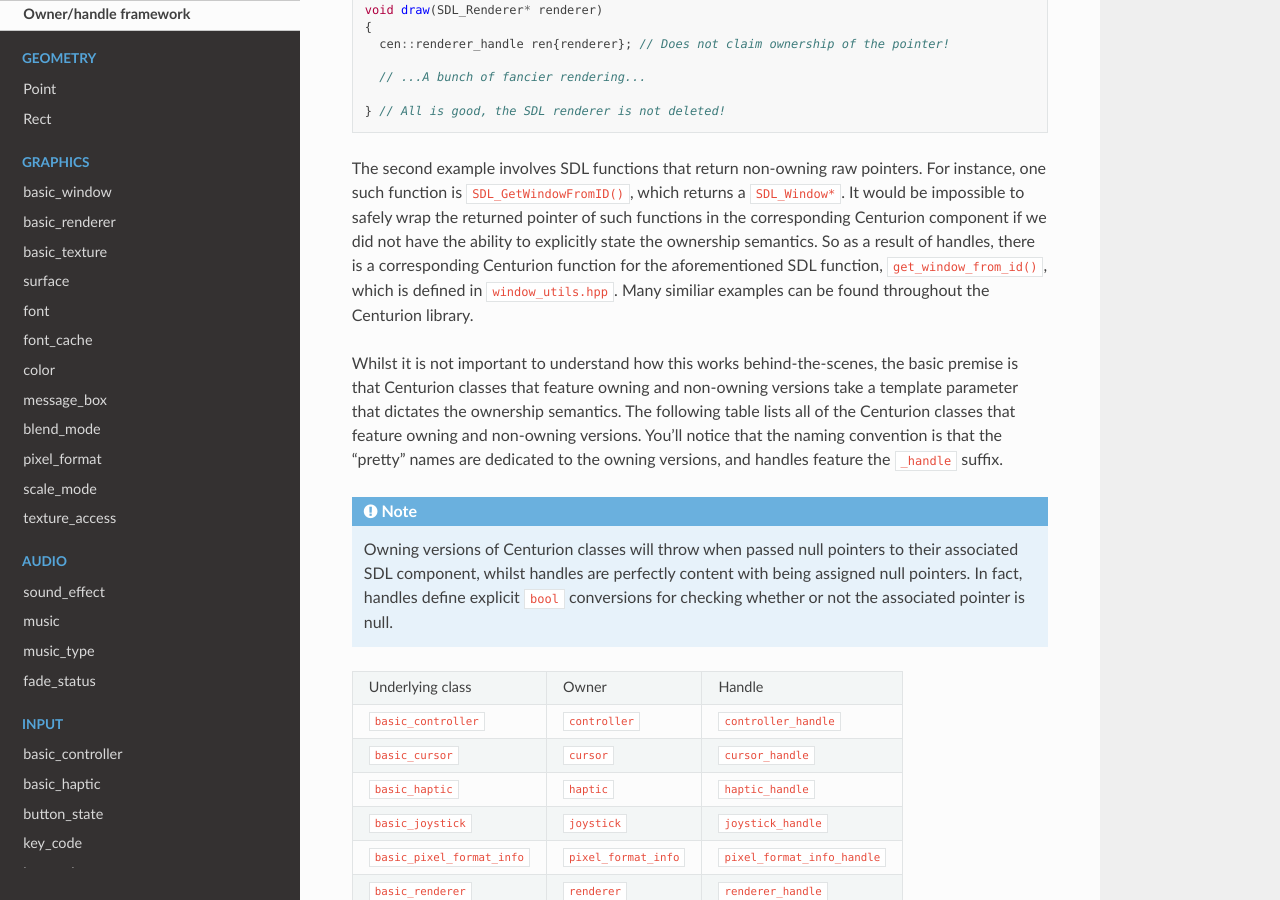
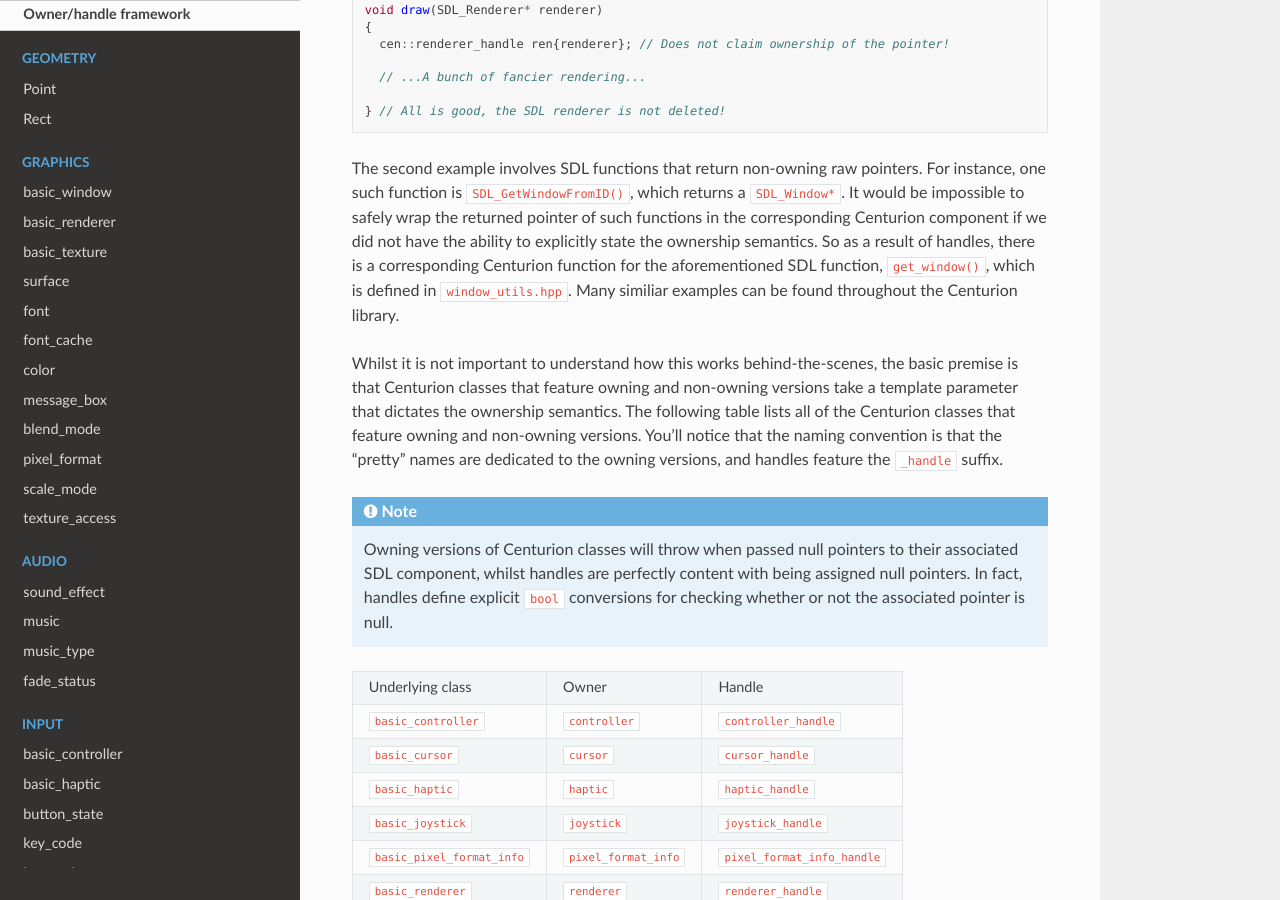
Before and after one commit to albin-johansson/centurion, a Sphinx documentation site: the page built from docs/pages/owner_handle_api.rst, in a window 1280 px wide and 900 px high, scrolled down 1430 px. Built offline with Sphinx 7.4.7 and the Read the Docs theme 2.0.0, drawn with Linux system fonts in a browser that asks for light colours; pages that are not in the unit, such as notebooks, are missing from menus.

Commit message:
Rename get_window_from_id to get_window

```diff
--- a/docs/pages/api/graphics/basic_window.rst
+++ b/docs/pages/api/graphics/basic_window.rst
@@ -48,7 +48,7 @@ The following functions are located in the ``window_utils.hpp`` header.
   :outline:
   :no-link:
 
-.. doxygenfunction:: get_window_from_id(u32 id) noexcept -> window_handle
+.. doxygenfunction:: get_window(u32 id) noexcept -> window_handle
   :outline:
   :no-link:
 
--- a/docs/pages/owner_handle_api.rst
+++ b/docs/pages/owner_handle_api.rst
@@ -83,7 +83,7 @@ The second example involves SDL functions that return non-owning raw pointers. F
 function is ``SDL_GetWindowFromID()``, which returns a ``SDL_Window*``. It would be impossible to safely
 wrap the returned pointer of such functions in the corresponding Centurion component if we did not
 have the ability to explicitly state the ownership semantics. So as a result of handles, there is a corresponding
-Centurion function for the aforementioned SDL function, ``get_window_from_id()``, which is defined in
+Centurion function for the aforementioned SDL function, ``get_window()``, which is defined in
 ``window_utils.hpp``. Many similiar examples can be found throughout the Centurion library.
 
 Whilst it is not important to understand how this works behind-the-scenes, the basic premise is
```
Also changed, not shown: 2 other files.
